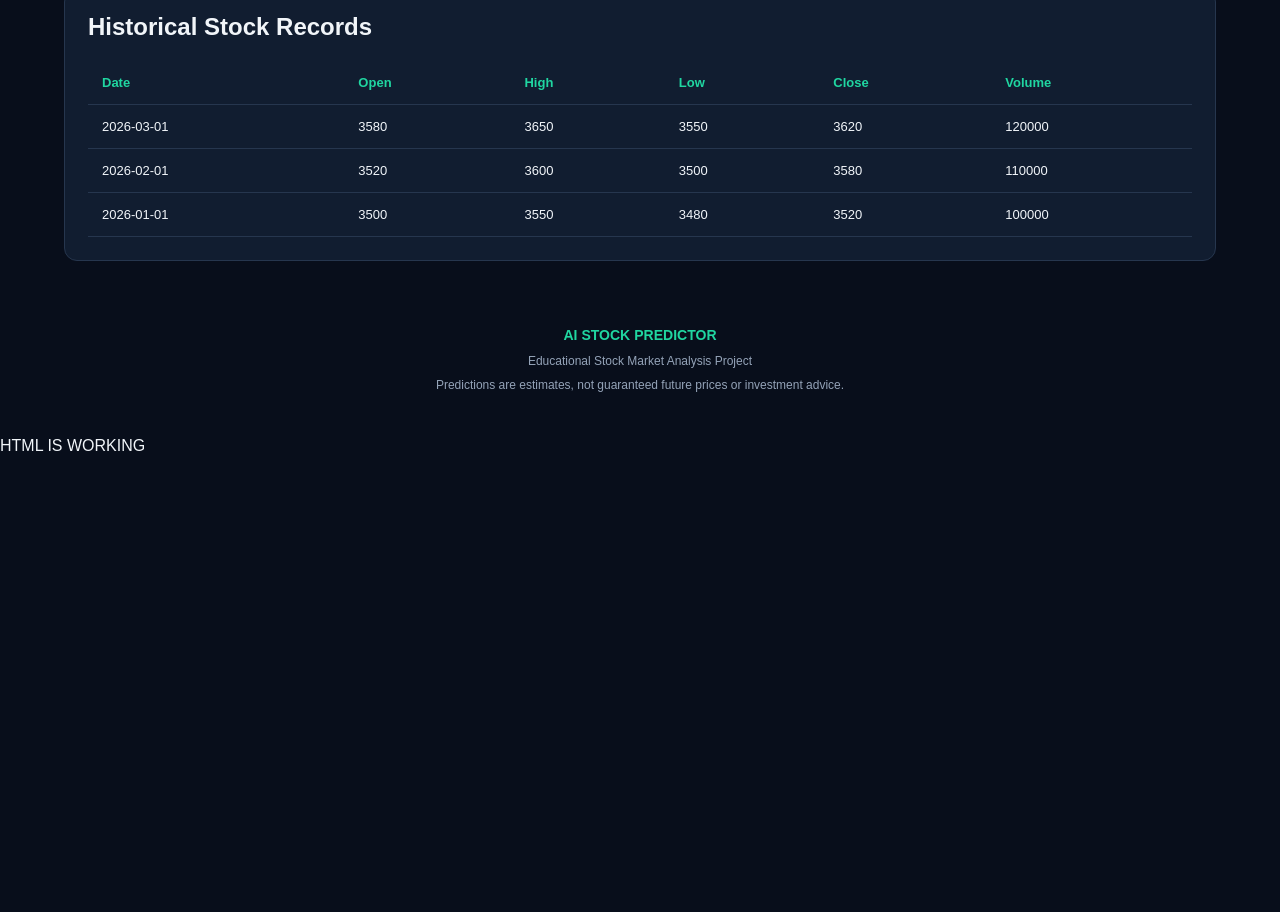
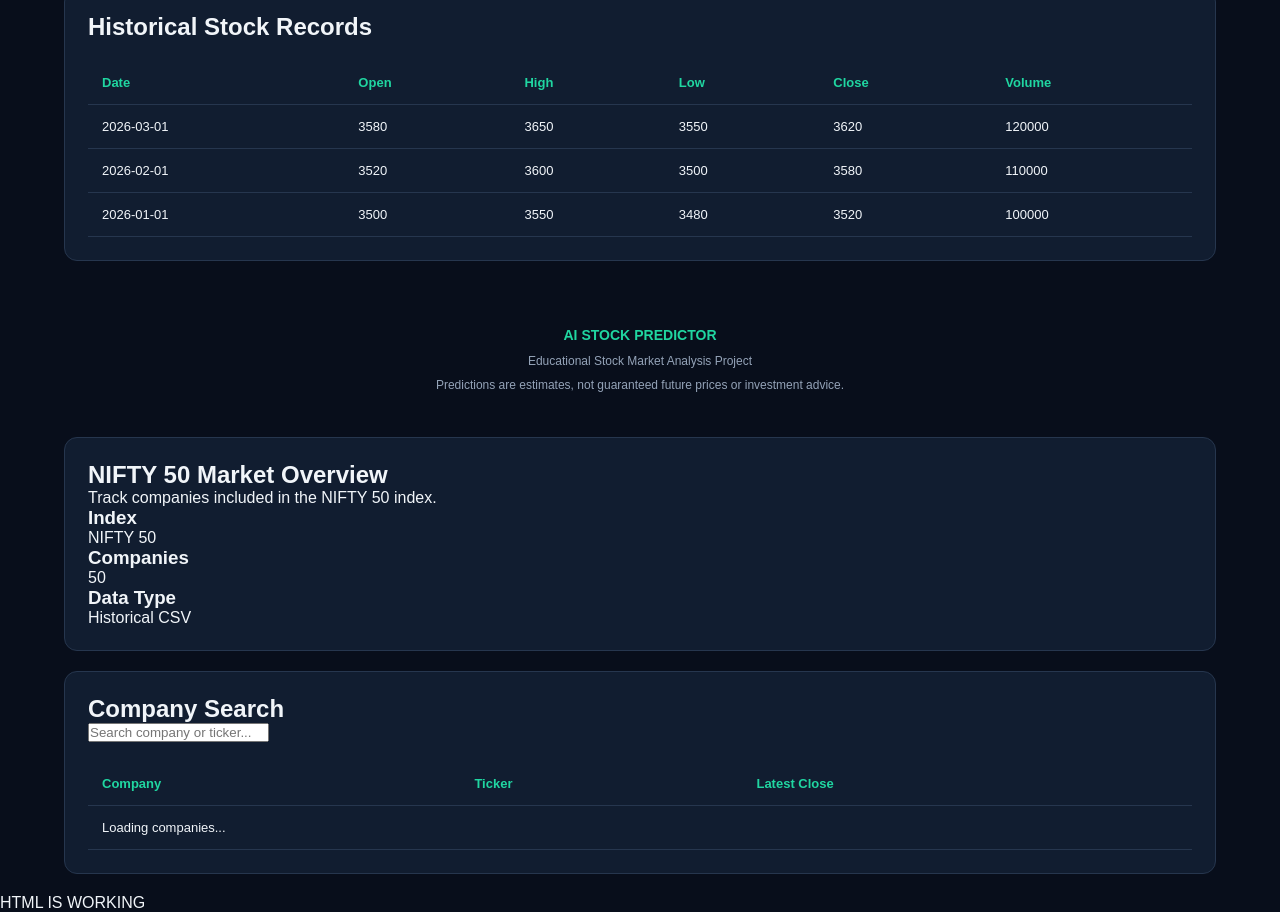
Before and after one commit to shivam2008sdl-sudo/Stock-market-price-prediction-, a plain HTML site: page index.html in a window 1280 px wide. Shown: the part 1490-2402 px from the top of the page. Before the commit the page ends 1945 px from the top, so only its background shows below. Drawn offline with nearby package versions, Linux system fonts and the light colour scheme.

Commit message:
Update index.html

```diff
--- a/index.html
+++ b/index.html
@@ -157,7 +157,57 @@
       <p>Predictions are estimates, not guaranteed future prices or investment advice.</p>
     </footer>
 
-  </main>
+
+<!-- NIFTY 50 Additional Features -->
+<section class="panel nifty-panel">
+  <h2>NIFTY 50 Market Overview</h2>
+  <p>Track companies included in the NIFTY 50 index.</p>
+
+  <div class="nifty-grid">
+    <div class="nifty-box">
+      <h3>Index</h3>
+      <p>NIFTY 50</p>
+    </div>
+
+    <div class="nifty-box">
+      <h3>Companies</h3>
+      <p id="niftyCompanyCount">50</p>
+    </div>
+
+    <div class="nifty-box">
+      <h3>Data Type</h3>
+      <p>Historical CSV</p>
+    </div>
+  </div>
+</section>
+
+<section class="panel nifty-panel">
+  <h2>Company Search</h2>
+  <input
+    type="text"
+    id="niftySearch"
+    placeholder="Search company or ticker..."
+  >
+
+  <div class="table-wrapper">
+    <table>
+      <thead>
+        <tr>
+          <th>Company</th>
+          <th>Ticker</th>
+          <th>Latest Close</th>
+        </tr>
+      </thead>
+      <tbody id="niftyCompanyTable">
+        <tr>
+          <td colspan="3">Loading companies...</td>
+        </tr>
+      </tbody>
+    </table>
+  </div>
+</section>
+<!-- End NIFTY 50 Additional Features -->
+    </main>
 <p>HTML IS WORKING</p>
   <script>
 window.onerror = function(message, source, line) {
```
